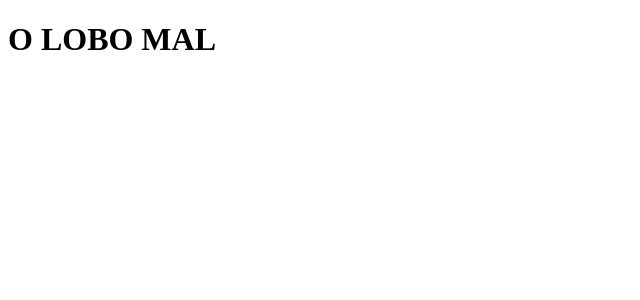
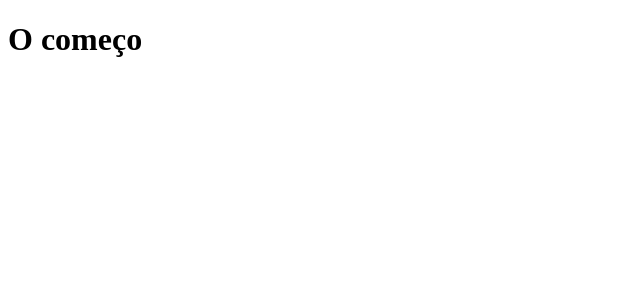
Before and after one commit to GuilhermeRossiKirsten/SCP, a Next.js app: page / in a window 1280 px wide. Shown: the top 300 px of the page, without its empty margins (0-640 px from the left). Built offline with nearby package versions, Linux system fonts and the light colour scheme.

Commit message:
add  `/api/v1/status` endpoint

```diff
--- /dev/null
+++ b/pages/api/v1/status/index.js
@@ -0,0 +1,5 @@
+function status(resquest, response) {
+  response.status(200).json({ chave: "valor" });
+}
+
+export default status;
--- a/pages/index.js
+++ b/pages/index.js
@@ -1,5 +1,5 @@
 function Home() {
-  return <h1>O LOBO MAL</h1>;
+  return <h1>O começo</h1>;
 }
 
 export default Home;
```
Also changed, not shown: 2 other files (tests, documents, lock files or other folders).
